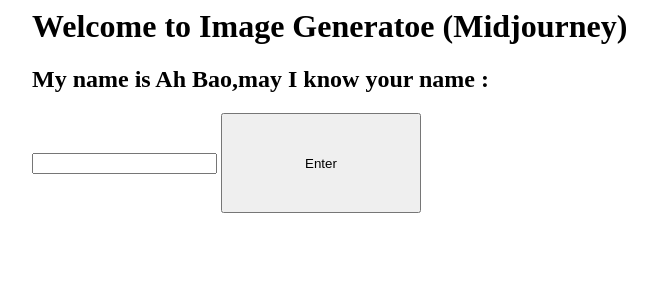
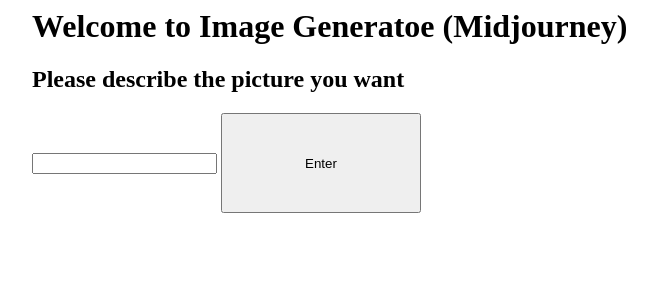
Before and after one commit to J458795/rpa-19Feb2024, a Flask app: page /image_gpt in a window 1280 px wide. Shown: the top 300 px of the page, without its empty margins (292-949 px from the left). Run offline with Flask 3, Linux system fonts and the light colour scheme.

Commit message:
Update image_gpt.html

```diff
--- a/templates/image_gpt.html
+++ b/templates/image_gpt.html
@@ -10,7 +10,7 @@
 <h1>Welcome to Image Generatoe (Midjourney)</h1>
 <form action="/main" method="post">
    <form action="/main" method="post">
-      <h2>My name is Ah Bao,may I know your name : </h2>
+      <h2>Please describe the picture you want </h2>
       <input type = "text" name="r">
       <input type = "submit" value="Enter" style="width:200px;height:100px;">
    </form>
```
